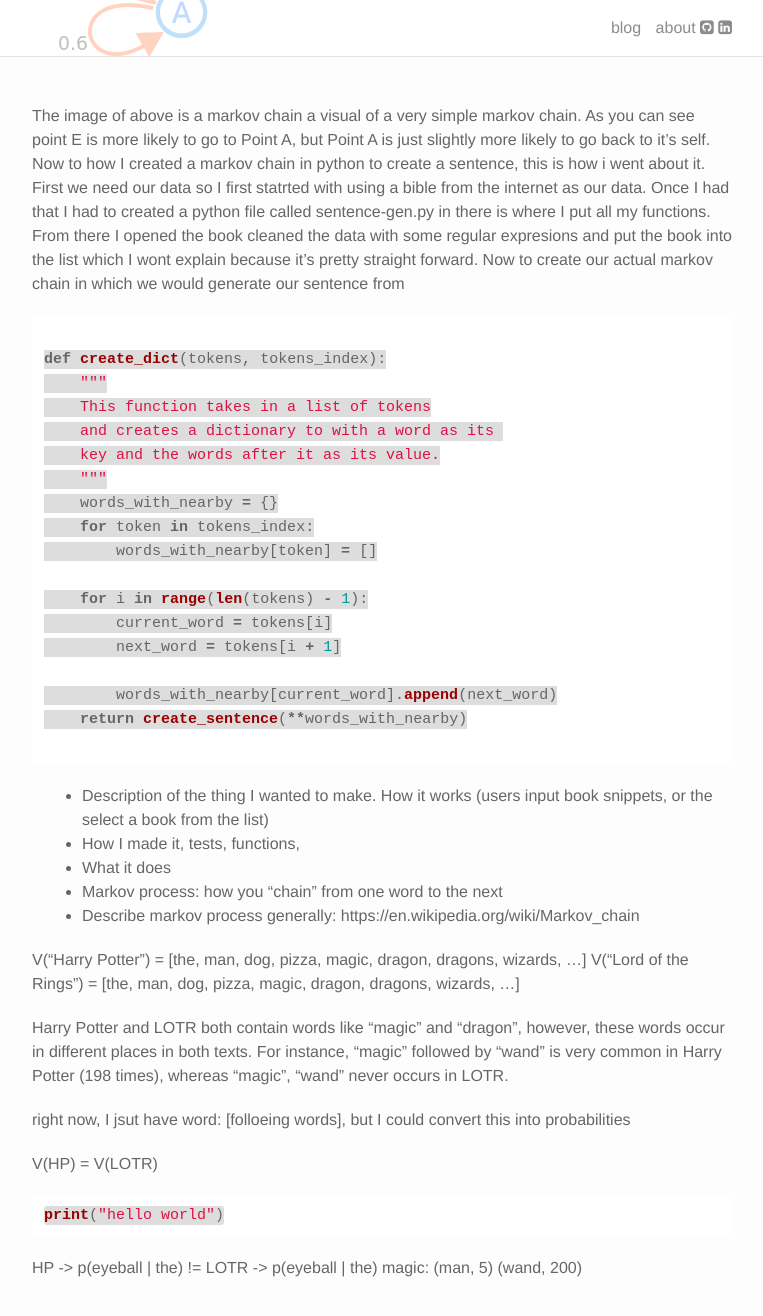
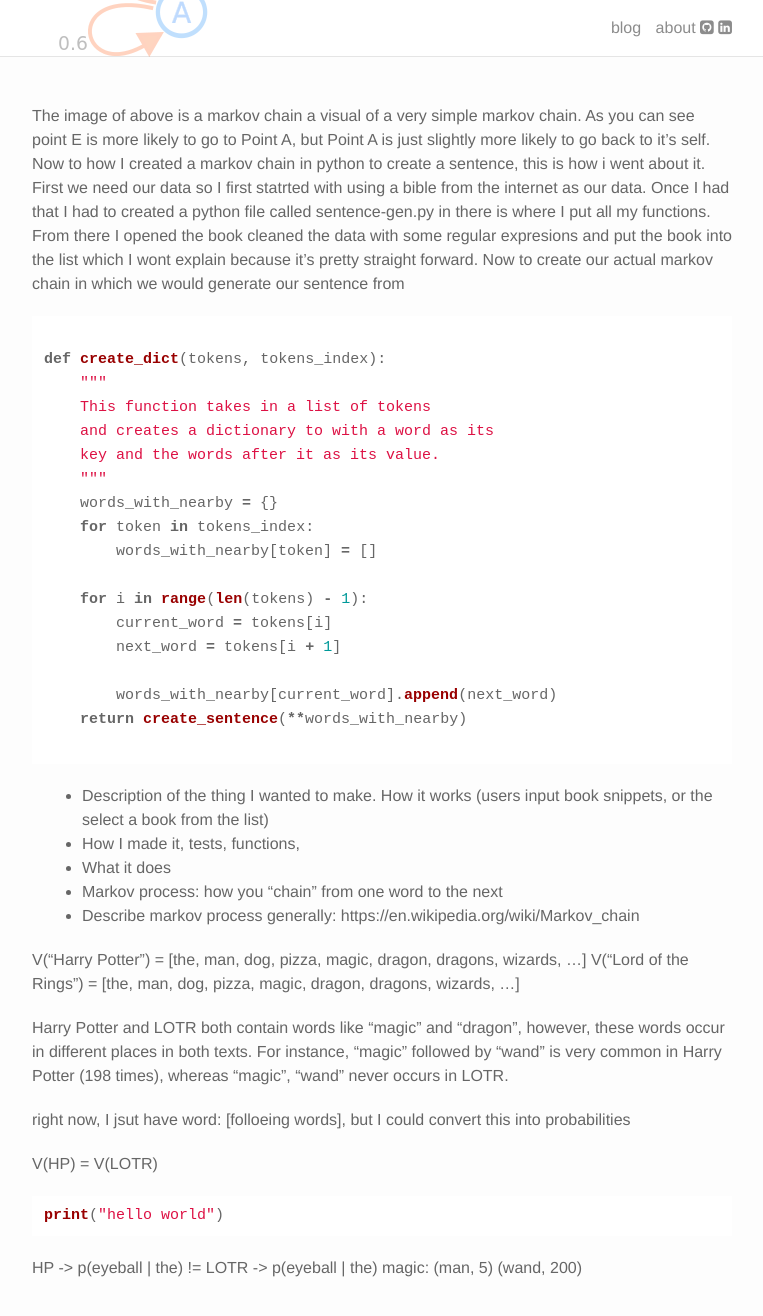
Before and after one commit to GaelGil/GaelGil.github.io, a Jekyll site: the page built from _posts/2019-06-01-markov.markdown, in a window 1280 px wide and 1400 px high, scrolled down 516 px. Shown: the top 1316 px of the window, without its empty margins (258-1021 px from the left). Built offline with Jekyll 4.4.1, drawn with Linux system fonts in a browser that asks for light colours; nearby versions of some CDN libraries.

Commit message:
got rid of color

```diff
--- a/_sass/_base.scss
+++ b/_sass/_base.scss
@@ -170,7 +170,7 @@ pre,
 code {
     font-size: 15px;
     border-radius: 3px;
-    background-color: $grey-color-light;
+    // background-color: $grey-color-light;
 }
 
 code {
```
